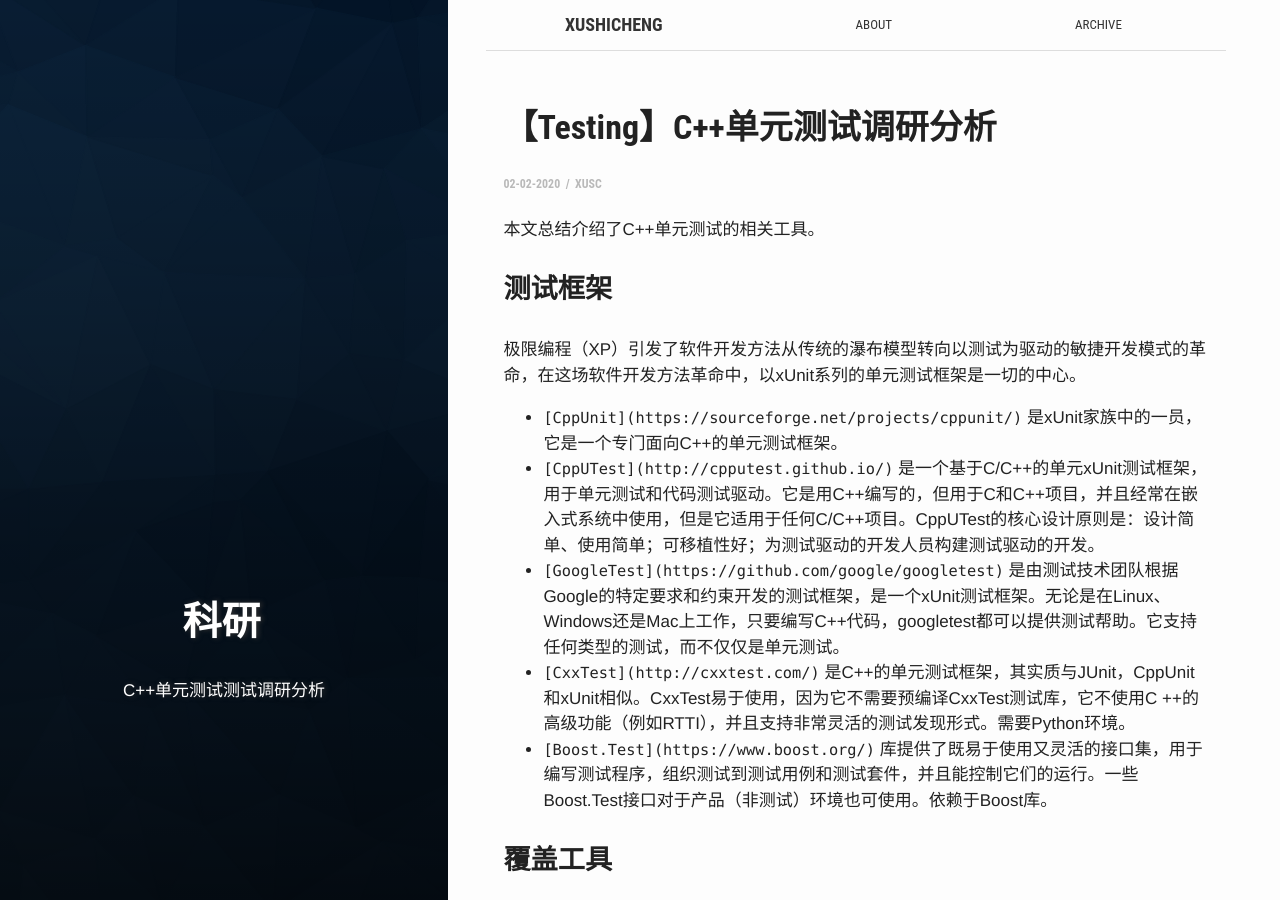
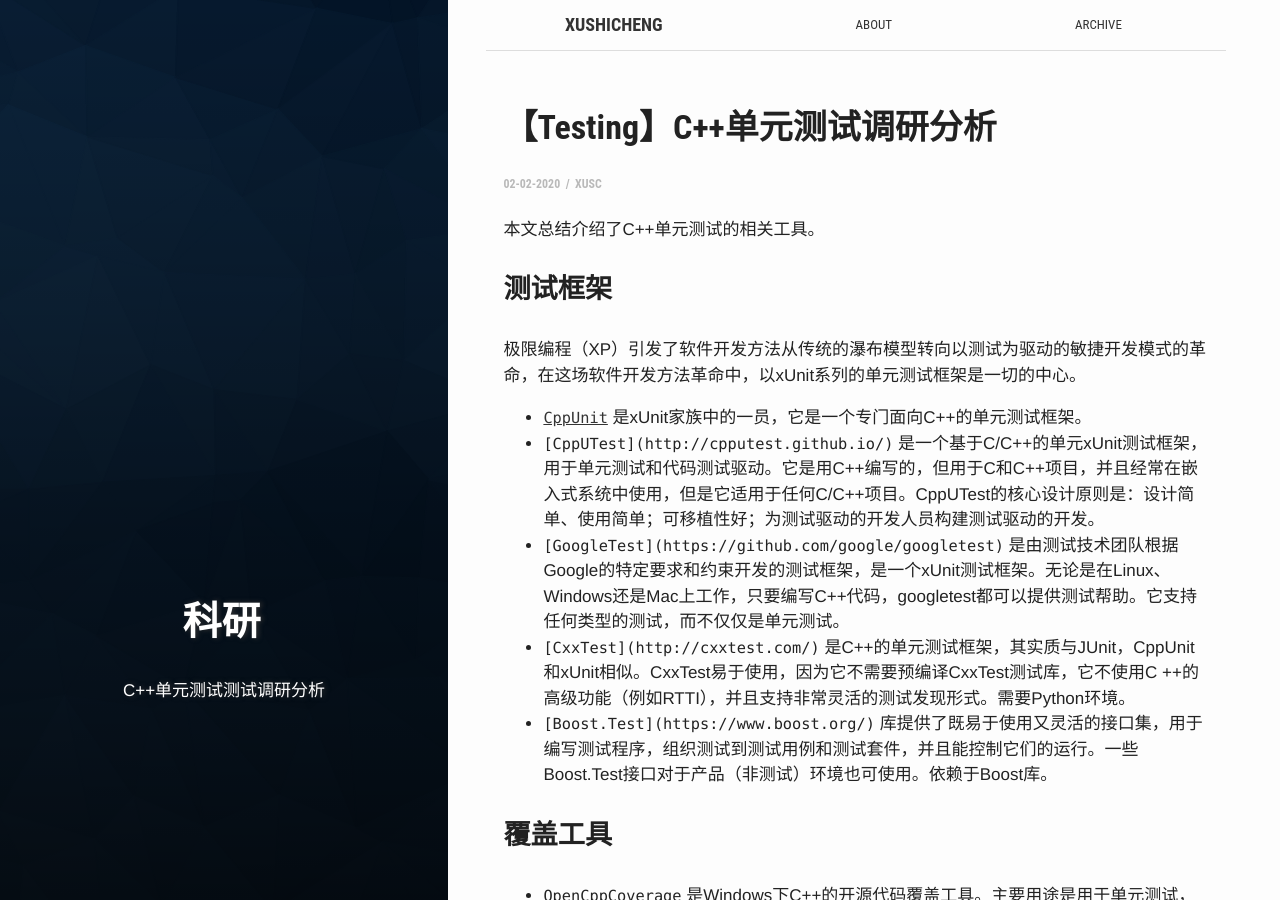
Before and after one commit to PetePro/PetePro.github.io, a Jekyll site: the page built from _posts/2020-02-02-cpp-test.markdown, in a window 1280 px wide and 900 px high. Built offline with Jekyll 4.4.1, drawn with Linux system fonts in a browser that asks for light colours; some web fonts are replaced.

Commit message:
Update 2020-02-02-cpp-test.markdown

```diff
--- a/_posts/2020-02-02-cpp-test.markdown
+++ b/_posts/2020-02-02-cpp-test.markdown
@@ -14,7 +14,7 @@ author: xusc
 ### 测试框架
 极限编程（XP）引发了软件开发方法从传统的瀑布模型转向以测试为驱动的敏捷开发模式的革命，在这场软件开发方法革命中，以xUnit系列的单元测试框架是一切的中心。
 
-- `[CppUnit](https://sourceforge.net/projects/cppunit/)` 是xUnit家族中的一员，它是一个专门面向C++的单元测试框架。
+- [`CppUnit`](https://sourceforge.net/projects/cppunit/) 是xUnit家族中的一员，它是一个专门面向C++的单元测试框架。
 - `[CppUTest](http://cpputest.github.io/)` 是一个基于C/C++的单元xUnit测试框架，用于单元测试和代码测试驱动。它是用C++编写的，但用于C和C++项目，并且经常在嵌入式系统中使用，但是它适用于任何C/C++项目。CppUTest的核心设计原则是：设计简单、使用简单；可移植性好；为测试驱动的开发人员构建测试驱动的开发。
 - `[GoogleTest](https://github.com/google/googletest)` 是由测试技术团队根据Google的特定要求和约束开发的测试框架，是一个xUnit测试框架。无论是在Linux、Windows还是Mac上工作，只要编写C++代码，googletest都可以提供测试帮助。它支持任何类型的测试，而不仅仅是单元测试。
 - `[CxxTest](http://cxxtest.com/)` 是C++的单元测试框架，其实质与JUnit，CppUnit和xUnit相似。CxxTest易于使用，因为它不需要预编译CxxTest测试库，它不使用C ++的高级功能（例如RTTI），并且支持非常灵活的测试发现形式。需要Python环境。
```
